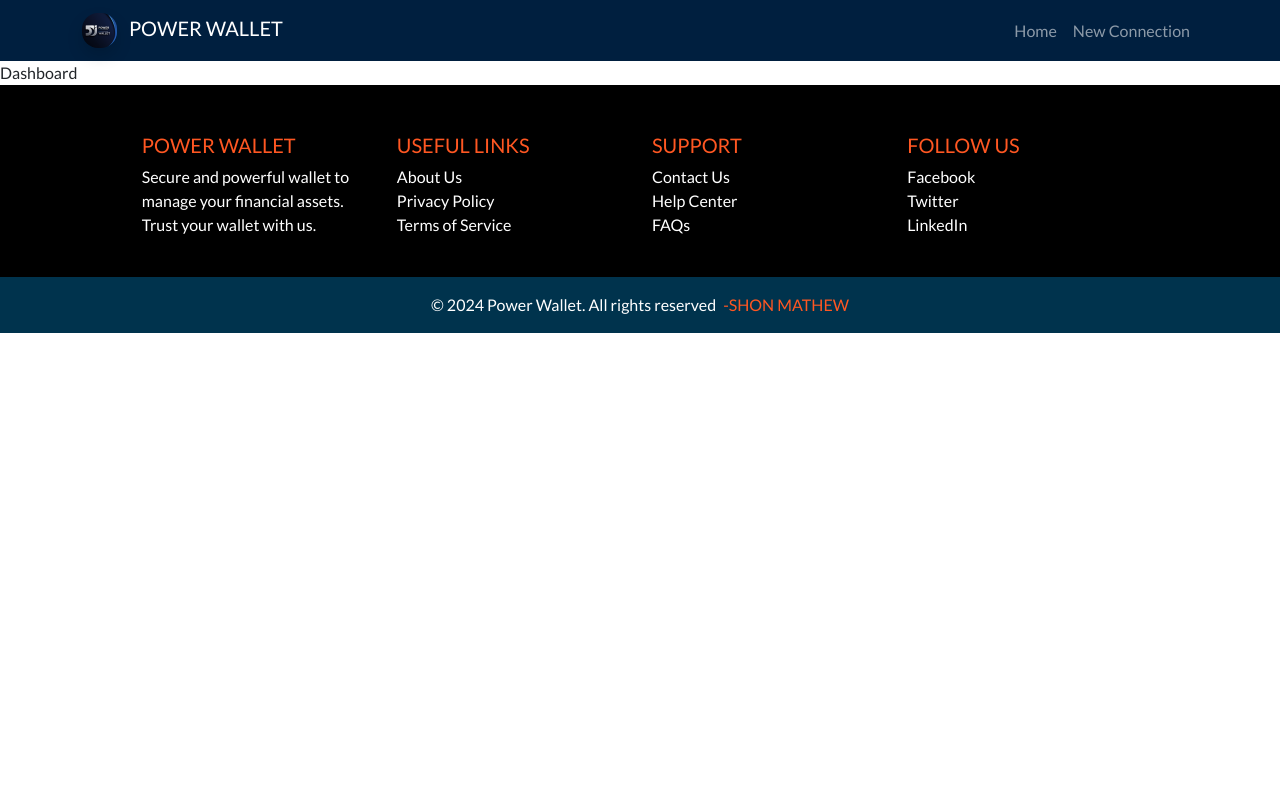
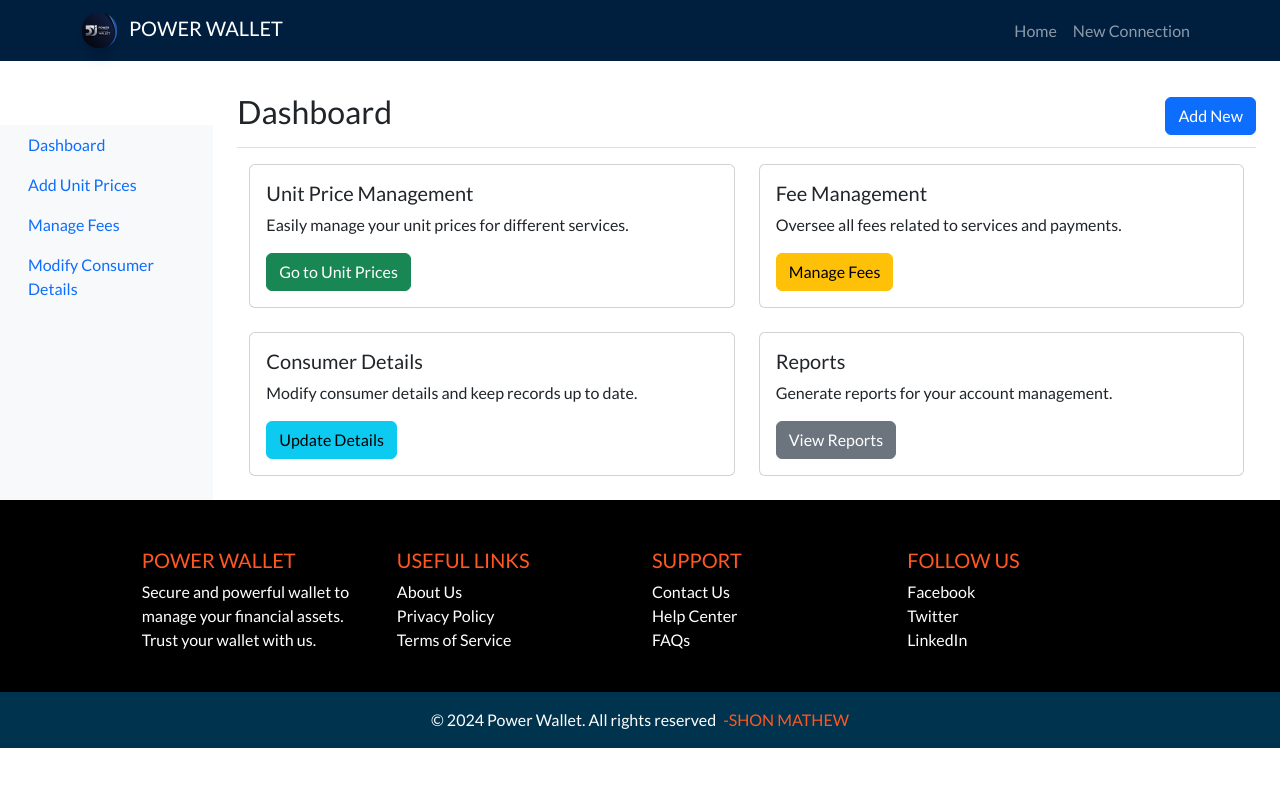
Before and after one commit to shonmathew19/power-wallet, a React (Vite) app: page /dashboard in a window 1280 px wide. Shown: the top 786 px of the page. Built offline with nearby package versions, Linux system fonts and the light colour scheme.

Commit message:
new role logics

```diff
--- a/src/App.css
+++ b/src/App.css
@@ -185,7 +185,10 @@ footer a:hover {
   overflow: auto;
 }
 
-
+.dashboard-sidebar li:hover {
+ background-color: #a9abed;
+ border-radius: 5px;
+}
 
 
 
--- a/src/App.jsx
+++ b/src/App.jsx
@@ -15,6 +15,9 @@ import { useState } from 'react'
 import Dashboard from './pages/Dashboard'
 import About from './pages/About'
 import ComplaintForm from './pages/ComplaintForm'
+import SetUnitPrices from './components/SetUnitPrices'
+import ManageUsers from './components/ManageUsers'
+import ViewReports from './components/ViewReports'
 
 
 
@@ -38,6 +41,9 @@ function App() {
         <Route path='/dashboard' element={<Dashboard />} />
         <Route path='/about' element={<About />} />
         <Route path='/complaint-form' element={<ComplaintForm />} />
+        <Route path='/set-unit-prices' element={<SetUnitPrices />} />
+        <Route path='/manage-users' element={<ManageUsers/>} />\
+        <Route path='/view-reports' element={<ViewReports/>} />
 
       </Routes>
       <Footer />
--- a/src/components/Header.jsx
+++ b/src/components/Header.jsx
@@ -59,9 +59,9 @@ function Header() {
               {
                 activeRole == 'admin' &&
                 <>
-                  <Nav.Link as={Link} to={'/dashboard'} disabled className='navbar-items'>Dashboard</Nav.Link>
+                  <Nav.Link as={Link} to={'/dashboard'}  className='navbar-items'>Dashboard</Nav.Link>
                   <Nav.Link as={Link} disabled className='navbar-items'>Complaint requests</Nav.Link>
-                  <Nav.Link as={Link} to={'/new-connection'} className='navbar-items'>New Connection</Nav.Link>
+
                   <Nav.Link as={Link} to={'/admin-page-consumer-info'} className='navbar-items'>Consumer Info</Nav.Link>
                 </>
               }
--- /dev/null
+++ b/src/components/ManageUsers.jsx
@@ -0,0 +1,9 @@
+import React from 'react'
+
+function ManageUsers() {
+  return (
+    <div>ManageUsers</div>
+  )
+}
+
+export default ManageUsers
--- /dev/null
+++ b/src/components/SetUnitPrices.jsx
@@ -0,0 +1,74 @@
+import React from 'react';
+import { useState } from 'react';
+
+function SetUnitPrices() {
+    const [unitPrice, setUnitPrice] = useState('');
+    const [adminFee, setAdminFee] = useState('');
+    const [serviceCharge, setServiceCharge] = useState('');
+    const [updateSuccess, setUpdateSuccess] = useState(false);
+
+    const handleSubmit = (e) => {
+        e.preventDefault();
+        console.log('Unit Price:', unitPrice);
+        console.log('Admin Fee:', adminFee);
+        console.log('Service Charge:', serviceCharge);
+        setUpdateSuccess(true);
+        setUnitPrice('');
+        setAdminFee('');
+        setServiceCharge('');
+    };
+
+    return (
+        <div className="container mt-5 mb-3 w-50">
+            <div className="card shadow-lg">
+                <div className="card-body">
+                    <h2 className="card-title text-center mb-4" style={{ color: '#004B73' }}>Update Unit Price & Fees</h2>
+                    {updateSuccess && (
+                        <div className="alert alert-success" role="alert">
+                            Prices updated successfully!
+                        </div>
+                    )}
+                    <form onSubmit={handleSubmit}>
+                        <div className="form-group mb-3">
+                            <label>Unit Price (per kWh)</label>
+                            <input
+                                type="number"
+                                className="form-control"
+                                value={unitPrice}
+                                onChange={(e) => setUnitPrice(e.target.value)}
+                                required
+                            />
+                        </div>
+                        <div className="form-group mb-3">
+                            <label>Admin Fee</label>
+                            <input
+                                type="number"
+                                className="form-control"
+                                value={adminFee}
+                                onChange={(e) => setAdminFee(e.target.value)}
+                                required
+                            />
+                        </div>
+                        <div className="form-group mb-4">
+                            <label>Service Charge</label>
+                            <input
+                                type="number"
+                                className="form-control"
+                                value={serviceCharge}
+                                onChange={(e) => setServiceCharge(e.target.value)}
+                                required
+                            />
+                        </div>
+                        <div className='d-flex justify-content-center'>
+                        <button type="submit" className="btn text-light login-second-col-btn w-50">
+                            Update
+                        </button>
+                        </div>
+                    </form>
+                </div>
+            </div>
+        </div>
+    );
+}
+
+export default SetUnitPrices;
--- /dev/null
+++ b/src/components/ViewReports.jsx
@@ -0,0 +1,9 @@
+import React from 'react'
+
+function ViewReports() {
+  return (
+    <div>ViewReports</div>
+  )
+}
+
+export default ViewReports
--- a/src/pages/AdminDashboard.jsx
+++ b/src/pages/AdminDashboard.jsx
@@ -1,16 +1,17 @@
 import React from 'react';
+import { Link } from 'react-router-dom';
 
 const AdminDashboard = () => {
   return (
     <div className="container mt-4">
-      <h3 className='text-center' style={{color:'#ff5722',backgroundColor:'lavender'}}>Admin Dashboard</h3>
+      <h3 className='text-center' style={{ color: '#ff5722', backgroundColor: 'lavender' }}>Admin Dashboard</h3>
       <div className="row">
         <div className="col-lg-4 col-md-6 col-sm-12 mb-3">
           <div className="card shadow-sm">
             <div className="card-body">
               <h5 className="card-title">Manage Users</h5>
               <p className="card-text">Add, edit, or remove users from the system.</p>
-              <a href="/admin/manage-users" className="btn btn-primary disabled" >Manage Users</a>
+              <Link to={'/manage-users'} className="btn btn-primary ">Manage Users</Link>
             </div>
           </div>
         </div>
@@ -20,7 +21,8 @@ const AdminDashboard = () => {
             <div className="card-body">
               <h5 className="card-title">Set Unit Prices</h5>
               <p className="card-text">Modify electricity unit prices and other fees.</p>
-              <a href="/admin/set-prices" className="btn btn-secondary disabled">Set Prices</a>
+              <Link to={'/set-unit-prices'} className='btn btn-secondary'>Set Prices</Link>
+
             </div>
           </div>
         </div>
@@ -30,7 +32,8 @@ const AdminDashboard = () => {
             <div className="card-body">
               <h5 className="card-title">View Reports</h5>
               <p className="card-text">Generate reports on payments, users, and system performance.</p>
-              <a href="/admin/reports" className="btn btn-danger disabled">View Reports</a>
+              <Link to={'/view-reports'} className="btn btn-danger ">View Reports</Link>
+
             </div>
           </div>
         </div>
--- a/src/pages/Dashboard.jsx
+++ b/src/pages/Dashboard.jsx
@@ -1,9 +1,109 @@
-import React from 'react'
+import React from 'react';
+import { Link } from 'react-router-dom';
 
-function Dashboard() {
+const Dashboard = () => {
   return (
-    <div>Dashboard</div>
-  )
-}
+    <div className="container-fluid">
+      <div className="row mt-3">
+        {/* Sidebar */}
+        <nav className="col-md-3 col-lg-2 d-md-block bg-light sidebar mt-5  "  >
+          <div className="position-sticky">
+            <ul className="nav flex-column dashboard-sidebar " >
+              <li className="nav-item">
+                <a className="nav-link active" href="#">
+                  Dashboard
+                </a>
+              </li>
+              <li className="nav-item">
 
-export default Dashboard
+                <Link className="nav-link" to={'/set-unit-prices'} >
+                  Add Unit Prices
+                </Link>
+              </li>
+              <li className="nav-item">
+                <a className="nav-link" href="#">
+                  Manage Fees
+                </a>
+              </li>
+              <li className="nav-item">
+                <a className="nav-link" href="#">
+                  Modify Consumer Details
+                </a>
+              </li>
+            </ul>
+          </div>
+        </nav>
+
+        {/* Main Content */}
+        <main className="col-md-9 ms-sm-auto col-lg-10 px-md-4">
+          <div className="d-flex justify-content-between flex-wrap flex-md-nowrap align-items-center pt-3 pb-2 mb-3 border-bottom">
+            <h1 className="h2">Dashboard</h1>
+            <button className="btn btn-primary">Add New</button>
+          </div>
+
+          <div className="container">
+            <div className="row">
+              <div className="col-12 col-md-6 mb-4">
+                <div className="card">
+                  <div className="card-body">
+                    <h5 className="card-title">Unit Price Management</h5>
+                    <p className="card-text">
+                      Easily manage your unit prices for different services.
+                    </p>
+
+                    <Link to={'/set-unit-prices'} className='btn btn-success'> Go to Unit Prices</Link>
+
+                  </div>
+                </div>
+              </div>
+
+              <div className="col-12 col-md-6 mb-4">
+                <div className="card">
+                  <div className="card-body">
+                    <h5 className="card-title">Fee Management</h5>
+                    <p className="card-text">
+                      Oversee all fees related to services and payments.
+                    </p>
+                    <a href="#" className="btn btn-warning">
+                      Manage Fees
+                    </a>
+                  </div>
+                </div>
+              </div>
+
+              <div className="col-12 col-md-6 mb-4">
+                <div className="card">
+                  <div className="card-body">
+                    <h5 className="card-title">Consumer Details</h5>
+                    <p className="card-text">
+                      Modify consumer details and keep records up to date.
+                    </p>
+                    <a href="#" className="btn btn-info">
+                      Update Details
+                    </a>
+                  </div>
+                </div>
+              </div>
+
+              <div className="col-12 col-md-6 mb-4">
+                <div className="card">
+                  <div className="card-body">
+                    <h5 className="card-title">Reports</h5>
+                    <p className="card-text">
+                      Generate reports for your account management.
+                    </p>
+                    <a href="#" className="btn btn-secondary">
+                      View Reports
+                    </a>
+                  </div>
+                </div>
+              </div>
+            </div>
+          </div>
+        </main>
+      </div>
+    </div>
+  );
+};
+
+export default Dashboard;
```
